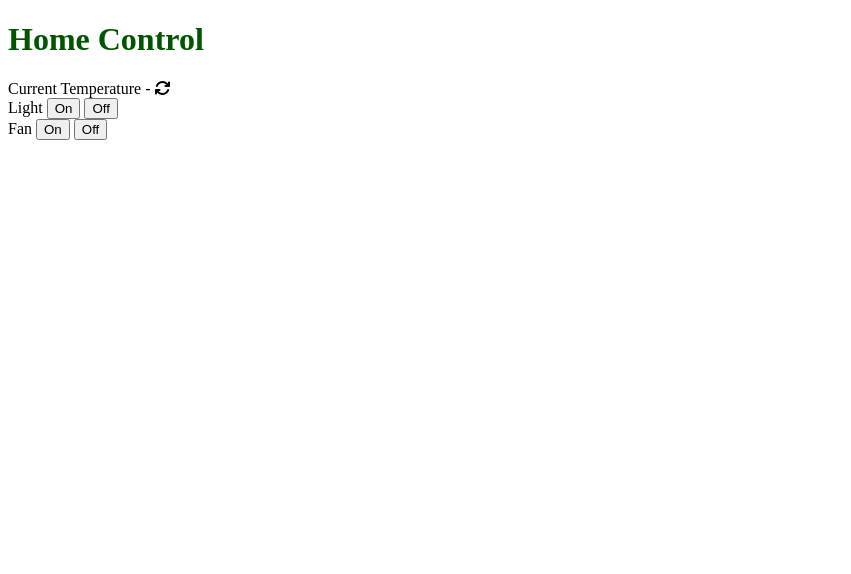
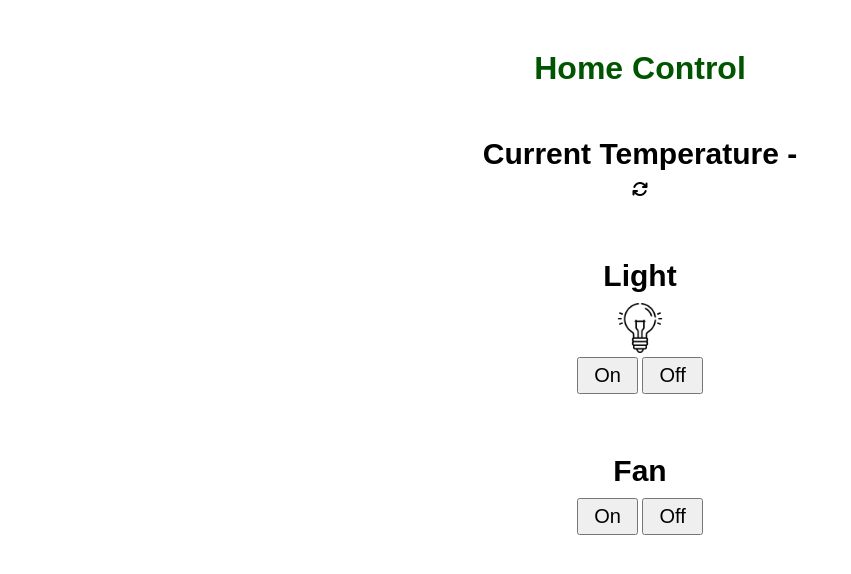
Before and after one commit to vasu4651/Home_Control_Systems, a plain HTML site: page index.html in a window 1280 px wide. Shown: the whole page, without its empty margins (0-851 px from the left). Drawn offline with Linux system fonts and the light colour scheme; no server answers.

Commit message:
bulb done

```diff
--- a/app.css
+++ b/app.css
@@ -1,19 +1,62 @@
 *{
     box-sizing: border-box;
+    font-family: sans-serif;
+    text-align: center;
+    margin: 0px;
 }
 
 h1{
     color: #050;
+    text-align: center;
+    margin: 50px;
+
 }
 
-.fas{
-    cursor: pointer;
+h2{
+    font-size: 30px;
+    font-weight: 700;
+    margin: 0px 0px 10px;
+}
+
+
+button{
+    /* margin: 10px; */
+    font-size: 20px;
+    padding: 5px 15px 5px;
+}
+
+#tempDiv{
+    margin: 20px;
+    padding-bottom: 40px;
+}
+
+#lightDiv{
+    margin: 20px;
+    padding-bottom: 40px;
+}
+
+#fanDiv{
+    margin: 20px;
+    padding-bottom: 40px;
 }
 
 #refreshIcon{
+    cursor: pointer;
     transition: 0.5s all;
 }
 
 #refreshIcon:active{
     transform: rotate(180deg);
 }
+
+.offBulb{
+    display: block;
+    margin: 0px 0px 10px;
+    font-size: 45px;
+    /* transform: translateY(7px); */
+}
+
+.bulb{
+    width:  50px;
+    height: 50px;
+}
--- a/app.js
+++ b/app.js
@@ -3,6 +3,7 @@ let lightBtnOn = document.querySelector('#lightBtnOn');
 let lightBtnOff = document.querySelector('#lightBtnOff');
 let fanBtnOn = document.querySelector('#fanBtnOn');
 let fanBtnOff = document.querySelector('#fanBtnOff');
+let bulbImage = document.querySelector('#bulbImage');
 
 // Temperature
 function setTemperature(){
@@ -13,7 +14,7 @@ function setTemperature(){
     .then(data => {
         if(data.feeds[0].field3 != null)
         {
-            document.querySelector('#tempSpan').innerHTML = data.feeds[0].field3 + " F";
+            document.querySelector('#tempSpan').innerHTML = data.feeds[0].field3 + ` F`;
         }
     })
 }
@@ -30,11 +31,13 @@ refreshIcon.addEventListener('click', () => {
 
 // Light and Fan
 function switchlightOn(data){
+    bulbImage.innerHTML = `<img class="bulb" src="/img/onbulb.png" alt="">`;
     console.log('Light switched on');
     console.log(data);
 }
 
 function switchlightOff(data){
+    bulbImage.innerHTML = `<img class="bulb" src="/img/offbulb.png" alt="">`;
     console.log('Light switched off');
     console.log(data);
 }
--- a/index.html
+++ b/index.html
@@ -16,38 +16,29 @@
 
     <main>
         <div id="tempDiv">
-            Current Temperature -
+            <h2>Current Temperature - </h2>
             <span id="tempSpan"></span>
             <span><i id="refreshIcon" class="fas fa-sync"></i></span>
         </div>
 
         <div id="lightDiv">
-            <span>Light</span>
+            <h2>Light</h2>
+            <div id="bulbImage">
+                <img class="bulb" src="/img/offbulb.png" alt="">
+                <!-- <img class="bulb" src="/img/onbulb.png" alt=""> -->
+            </div>
+            <a href="https://lovepik.com/image-611647956/cartoon-glowing-question-light-bulb.html"></a>
             <button id="lightBtnOn">On</button>
             <button id="lightBtnOff">Off</button>
         </div>
 
         <div id="fanDiv">
-            <span>Fan</span>
+            <h2>Fan</h2>
             <button id="fanBtnOn">On</button>
             <button id="fanBtnOff">Off</button>
         </div>
 
-
-
-
-
-
-
-
-
-
     </main>
-
-
-
-
-
 
 
 
```
Also changed, not shown: img/offbulb.png (added), img/onbulb.png (added).
